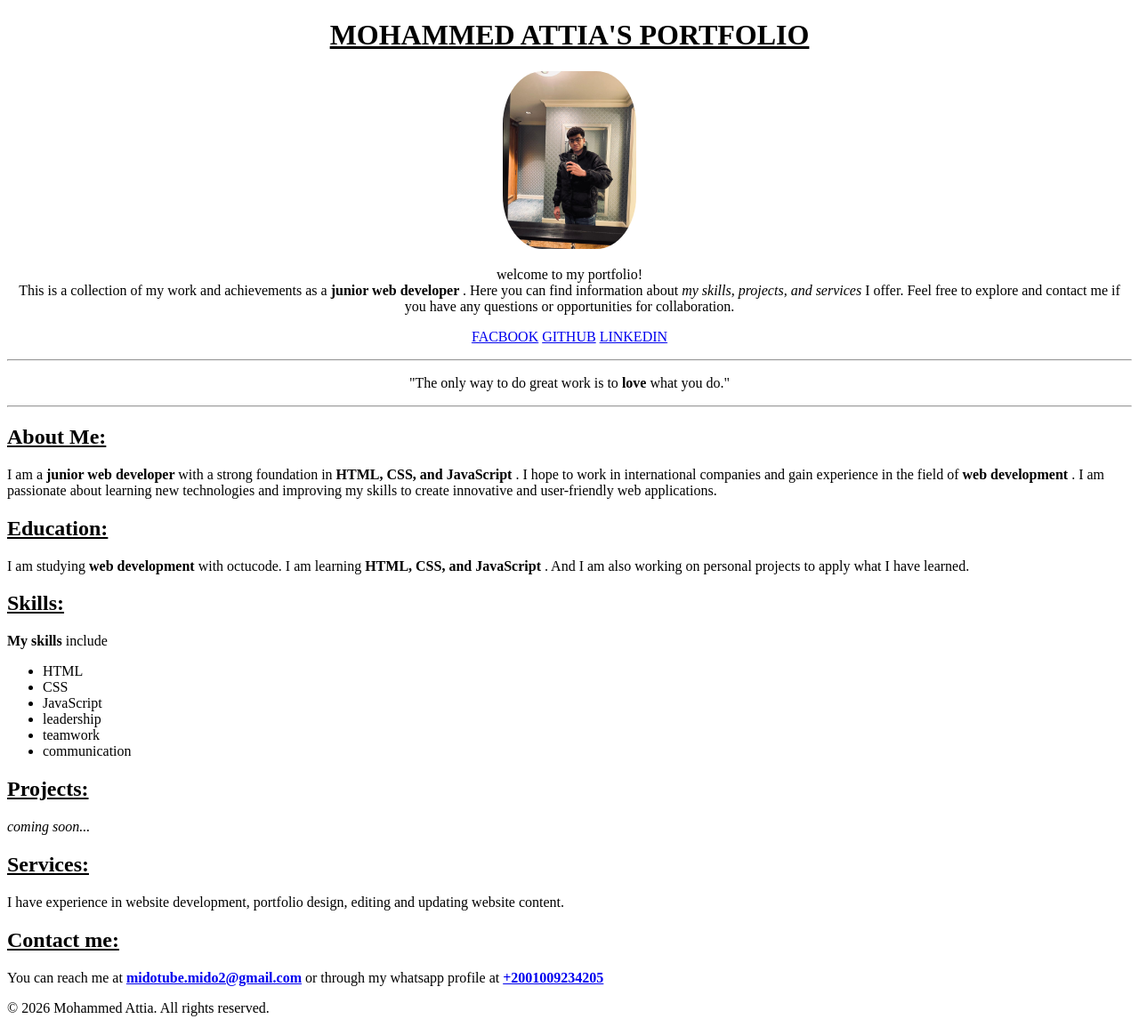
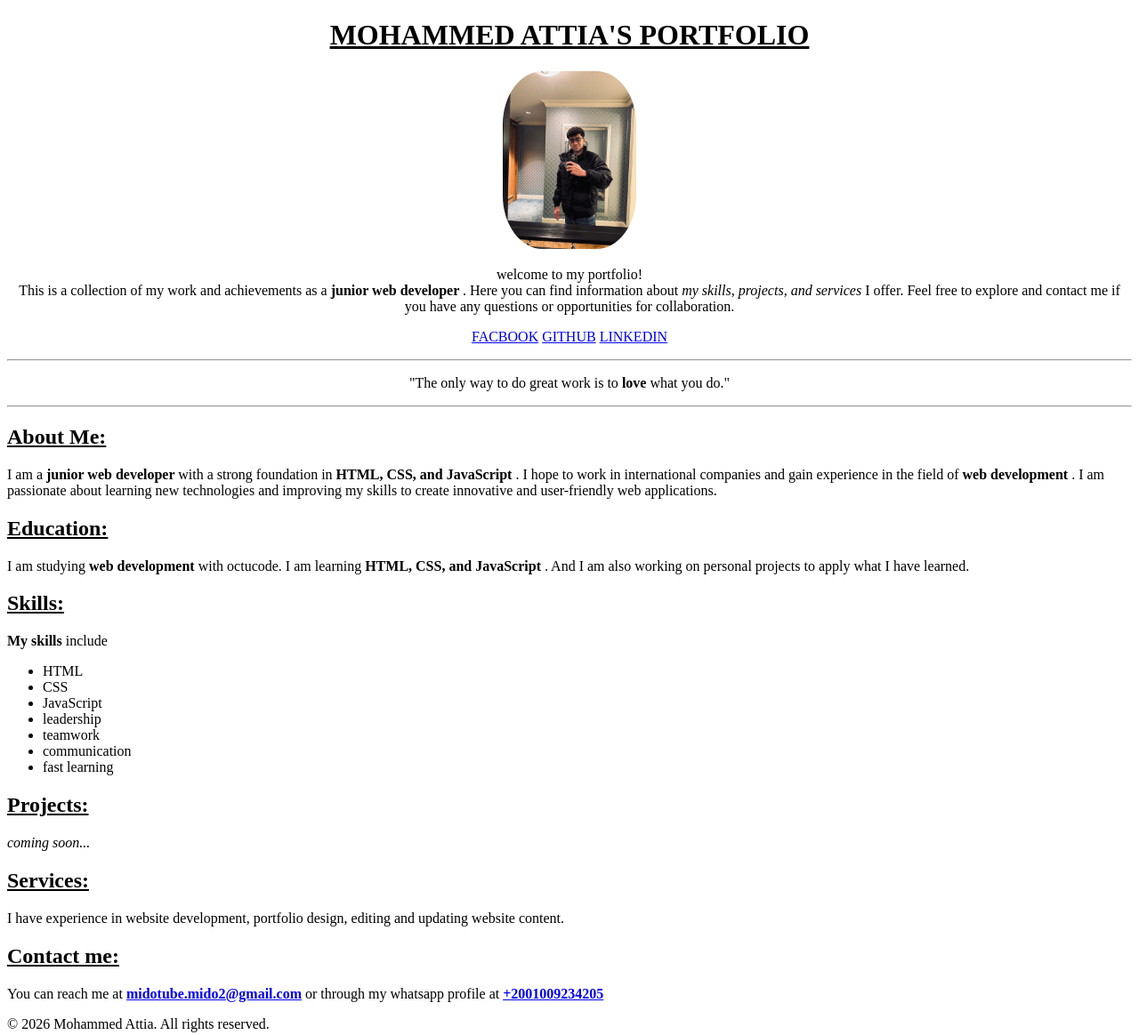
Before and after one commit to mohammedddd16/MY-PORTIFOLIO, a plain HTML site: page index.html in a window 1280 px wide. Shown: the whole page at 89% size. Drawn offline with Linux system fonts and the light colour scheme.

Commit message:
add skill

```diff
--- a/index.html
+++ b/index.html
@@ -124,6 +124,9 @@
         <li>
             communication
         </li>
+        <li>
+            fast learning
+        </li>
     </ul>
 <!-- end of the skills section -->
 
```
